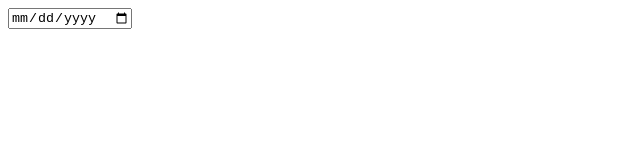
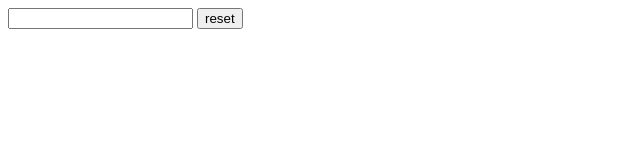
Before and after one commit to giorgi123412/HTML-and-CSS-tutorials-Forms, a plain HTML site: page index.html in a window 1280 px wide. Shown: the whole page, without its empty margins (0-640 px from the left). Drawn offline with Linux system fonts and the light colour scheme.

Commit message:
feat(4-forms): finish tutorial-9

```diff
--- a/index.html
+++ b/index.html
@@ -8,7 +8,8 @@
 </head>
 <body>
     <form action="/">
-        <input type="date">
+        <input type="text">
+        <input type="reset" value="reset">
     </form>
 </body>
 </html>
```
